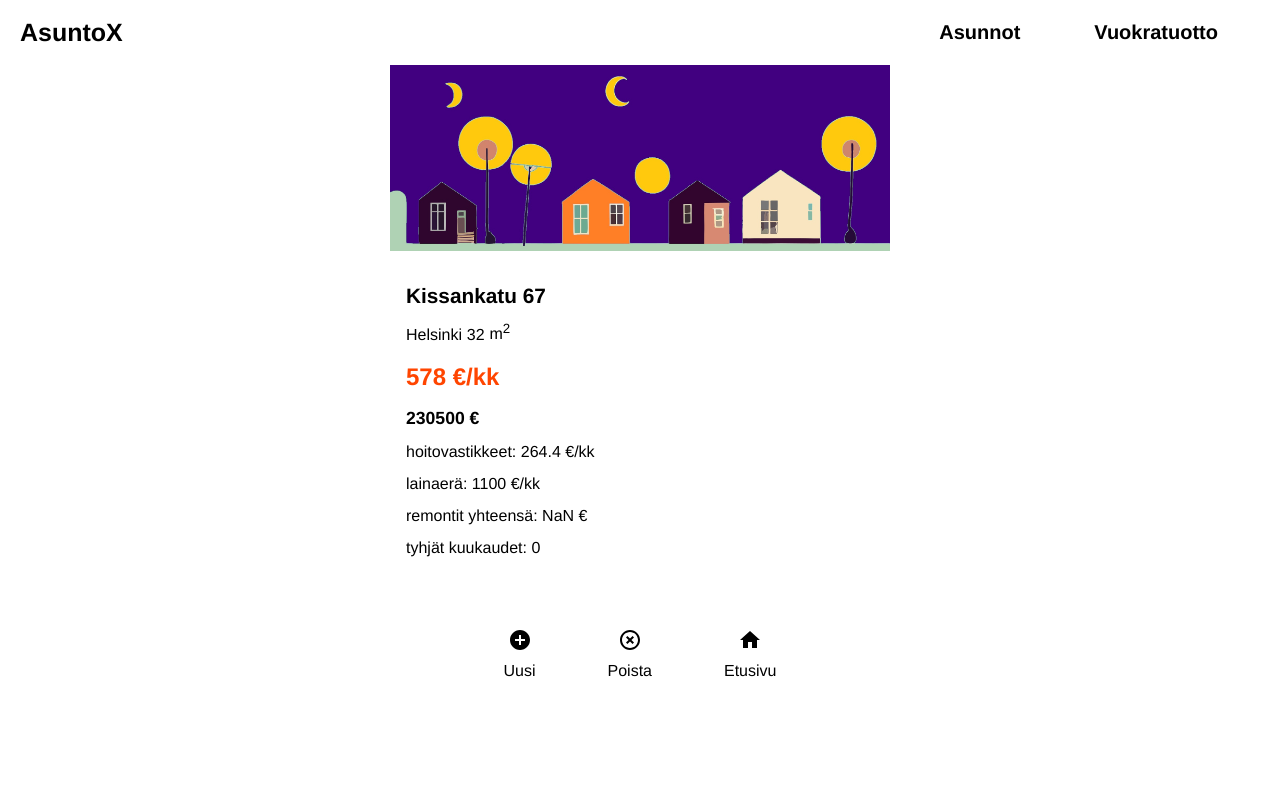
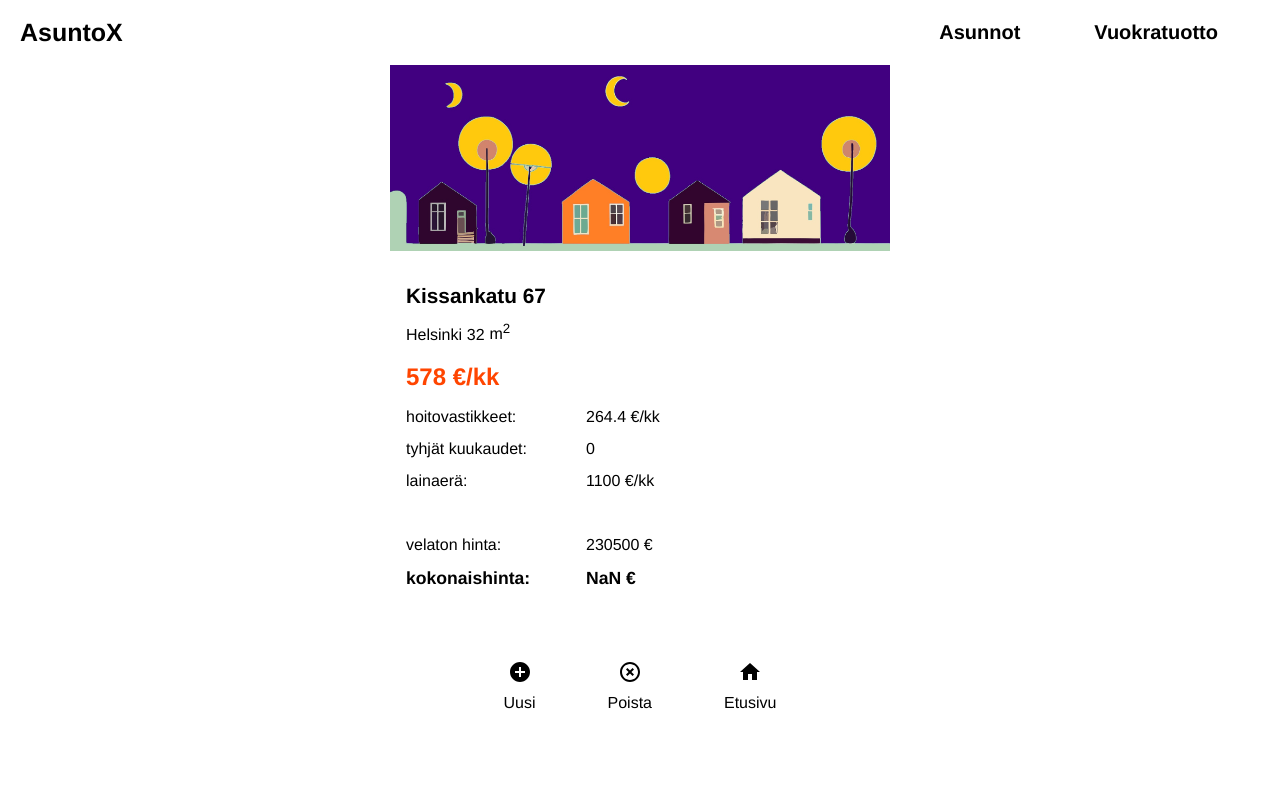
Before and after one commit to jpeipone/Rental-Property, a React (Create React App) app in the folder rental-property-app/: page /asunto/1 in a window 1280 px wide. Shown: the top 800 px of the page. Built offline with nearby package versions, Linux system fonts and the light colour scheme.

Commit message:
css improvements

```diff
--- a/rental-property-app/src/components/addApartment/AddApartment.css
+++ b/rental-property-app/src/components/addApartment/AddApartment.css
@@ -87,6 +87,11 @@
   cursor: pointer;
 }
 
+/* radio button*/
+.radio__btn {
+  margin-right: 10px;
+}
+
 /* decoration css */
 .decoration__hd {
   margin-top: 20px;
--- a/rental-property-app/src/components/addApartment/AddApartment.js
+++ b/rental-property-app/src/components/addApartment/AddApartment.js
@@ -35,6 +35,9 @@ const AddApartment = () => {
   const [facadeRepair, setFacadeRepair] = useState(""); //julkisivu
   const [otherRepair, setOtherRepair] = useState(""); //muut remontit
 
+  //varainsiirtovero
+  const [transferTax, setTransferTax] = useState("2");
+
   const [addedInvestment, setAddedInvestment] = useState(" ");
   const [showAll, setShowAll] = useState(false);
 
@@ -63,6 +66,7 @@ const AddApartment = () => {
       windowRepair: windowRepair,
       facadeRepair: facadeRepair,
       otherRepair: otherRepair,
+      transferTax: transferTax,
     };
 
     setUserdata([...userdata, newApartment]);
@@ -86,6 +90,11 @@ const AddApartment = () => {
     setWindowRepair("");
     setFacadeRepair("");
     setOtherRepair("");
+  };
+
+  //Tax radio buttons
+  const handleRadioTax = (value) => {
+    setTransferTax(value);
   };
 
   return (
@@ -152,6 +161,36 @@ const AddApartment = () => {
                   setOriginalCost(parseFloat(commaToSpot));
                 }}
               />
+              {/*  Radio buttons transfer tax */}
+              <label className="input__label half">
+                Varainsiirto veroprosentti
+              </label>
+              <label>
+                <input
+                  type="radio"
+                  value="2"
+                  name="taxGroup"
+                  className="radio__btn"
+                  onChange={(e) => {
+                    const tax = 2;
+                    setTransferTax(parseFloat(tax));
+                  }}
+                />{" "}
+                2 % Asunto-osake
+              </label>
+              <label>
+                <input
+                  type="radio"
+                  value="4"
+                  name="taxGroup"
+                  className="radio__btn"
+                  onChange={(e) => {
+                    const tax = 4;
+                    setTransferTax(parseFloat(tax));
+                  }}
+                />{" "}
+                4 % Kiinteistö
+              </label>
               <label className="input__label half">Lainan kuukausierä</label>
               <input
                 type="number"
--- a/rental-property-app/src/components/pages/apartmentPage/ApartmentPage.css
+++ b/rental-property-app/src/components/pages/apartmentPage/ApartmentPage.css
@@ -31,6 +31,8 @@
 .bold__apartment {
   font-weight: bold;
   font-size: 1.1em;
+  display: flex;
+  flex-direction: row;
 }
 
 .bold__apartment__rent {
@@ -39,8 +41,14 @@
   font-size: 1.5em;
 }
 
+.label__apartment {
+  width: 180px;
+}
+
 .info__apartment {
   margin-right: 0.3rem;
+  display: flex;
+  flex-direction: row;
 }
 
 .info__apartment__m {
--- a/rental-property-app/src/components/pages/apartmentPage/ApartmentPage.js
+++ b/rental-property-app/src/components/pages/apartmentPage/ApartmentPage.js
@@ -72,28 +72,51 @@ const ApartmentPage = () => {
           {apartmentDetails[0]?.monthlyRevenue} €/kk
         </div>
 
+        <div className="info__apartment">
+          <label className="label__apartment">hoitovastikkeet: </label>
+          <div> {apartmentDetails[0]?.monthlyMaintenanceCharge} €/kk </div>
+        </div>
+        {apartmentDetails[0]?.emptyMonths >= 0 && (
+          <div className="info__apartment">
+            <label className="label__apartment">tyhjät kuukaudet: </label>
+            <div>{apartmentDetails[0]?.emptyMonths}</div>
+          </div>
+        )}
+
+        <div className="info__apartment">
+          <label className="label__apartment">lainaerä: </label>
+          {apartmentDetails[0]?.loanMonthlyCost} €/kk
+        </div>
+        <br />
         {apartmentDetails[0]?.originalCost && (
-          <div className="bold__apartment">
+          <div className="info__apartment">
+            <label className="label__apartment">velaton hinta: </label>
             {apartmentDetails[0]?.originalCost} €
           </div>
         )}
-        <div className="info__apartment">
-          hoitovastikkeet: {apartmentDetails[0]?.monthlyMaintenanceCharge} €/kk
-        </div>
-
-        <div className="info__apartment">
-          lainaerä: {apartmentDetails[0]?.loanMonthlyCost} €/kk
-        </div>
-        <div className="info__apartment">
-          remontit yhteensä:{" "}
-          {renovationTotal * apartmentDetails[0]?.squareMeters} €
-        </div>
-
-        {apartmentDetails[0]?.emptyMonths >= 0 && (
+        {apartmentDetails[0]?.transferTax && (
           <div className="info__apartment">
-            tyhjät kuukaudet: {apartmentDetails[0]?.emptyMonths}
+            <label className="label__apartment">varainsiirtovero: </label>
+            {(apartmentDetails[0]?.transferTax / 100) *
+              apartmentDetails[0]?.originalCost}{" "}
+            €{"  "} ({apartmentDetails[0]?.transferTax}%)
           </div>
         )}
+        {apartmentDetails[0]?.squareMeters && renovationTotal > 0 && (
+          <div className="info__apartment">
+            <label className="label__apartment">remontit yhteensä: </label>
+            {renovationTotal * apartmentDetails[0]?.squareMeters} €
+          </div>
+        )}
+
+        <div className="bold__apartment">
+          <label className="label__apartment">kokonaishinta: </label>
+          {apartmentDetails[0]?.originalCost +
+            renovationTotal * apartmentDetails[0]?.squareMeters +
+            (apartmentDetails[0]?.transferTax / 100) *
+              apartmentDetails[0]?.originalCost}{" "}
+          €
+        </div>
       </div>
 
       <div className="buttons-row">
--- a/rental-property-app/src/components/summaryApartments/SummaryApartments.js
+++ b/rental-property-app/src/components/summaryApartments/SummaryApartments.js
@@ -29,7 +29,7 @@ const SummaryApartments = () => {
                   <div className="summary__value">
                     {summary?.monthlyRevenue} €/kk
                   </div>
-                  <div className="summary__label">Yhtiövastikkeet</div>
+                  <div className="summary__label">Hoitovastikkeet</div>
                   <div className="summary__value">
                     {summary?.monthlyMaintenanceCharge} €/kk
                   </div>
@@ -152,7 +152,7 @@ const SummaryApartments = () => {
                 <div className="left__summary__second">
                   <h3 className="summary__header">Asunnoista</h3>
                   <div className="summary__second">
-                    Asuntojen velatonhinta yhteensä
+                    Asuntojen velaton hinta yhteensä
                   </div>
                   <div className="summary__value">
                     {summary?.originalCost} €
@@ -163,6 +163,7 @@ const SummaryApartments = () => {
                   <div className="summary__value">
                     {summary?.totalRenovationCost} €
                   </div>
+
                   <div className="apartment-number-row">
                     <HomeIcon className="home-icon" fontSize="large" />
                     <div className="apartment-number"> x {userdata.length}</div>
```
